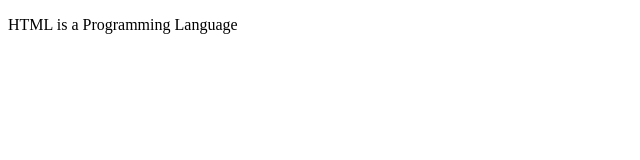
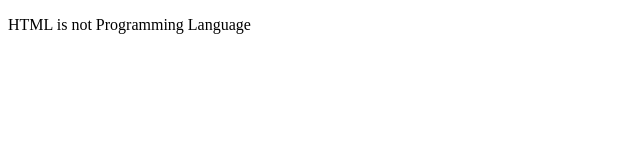
Before and after one commit to TechJayVee/gitTest, a plain HTML site: page index.html in a window 1280 px wide. Shown: the full height of the page, 0-640 px from the left. Drawn offline with Linux system fonts and the light colour scheme.

Commit message:
ChangeText

```diff
--- a/index.html
+++ b/index.html
@@ -7,6 +7,6 @@
     <title>Document</title>
 </head>
 <body>
-    <p>HTML is a Programming Language</p>
+    <p>HTML is not Programming Language</p>
 </body>
 </html>
```
